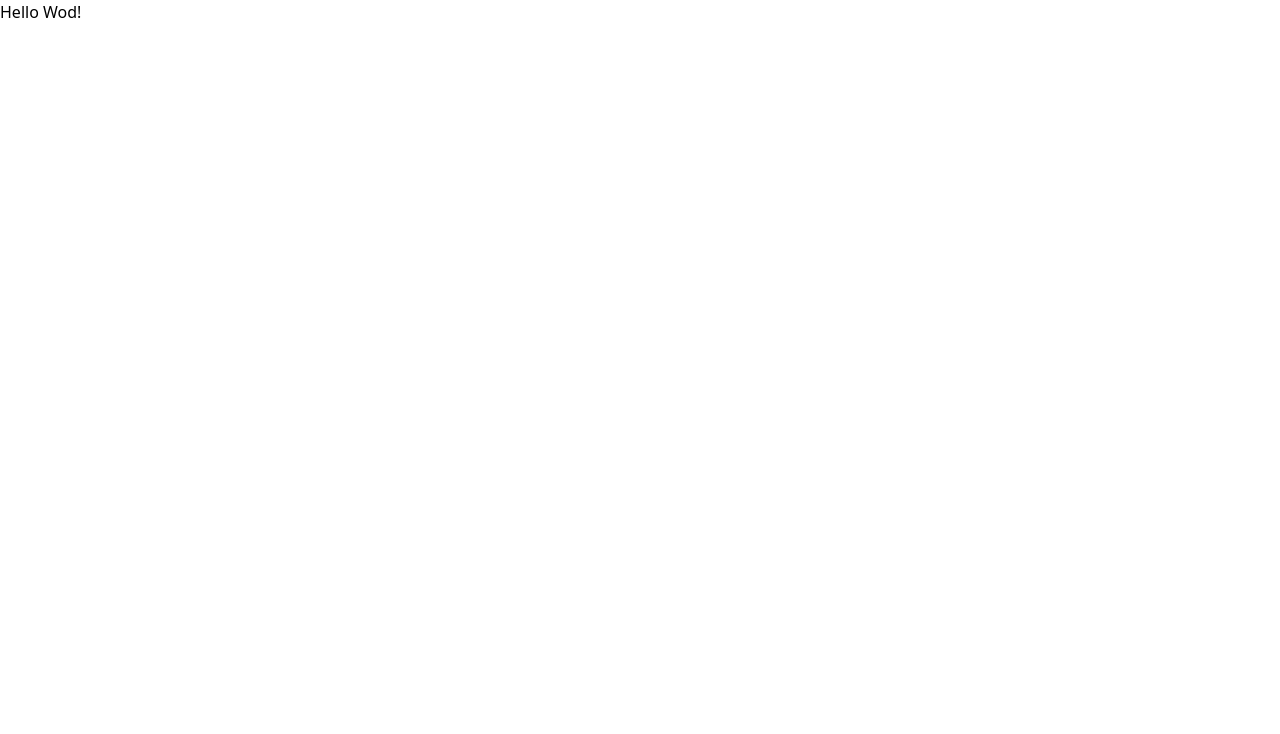
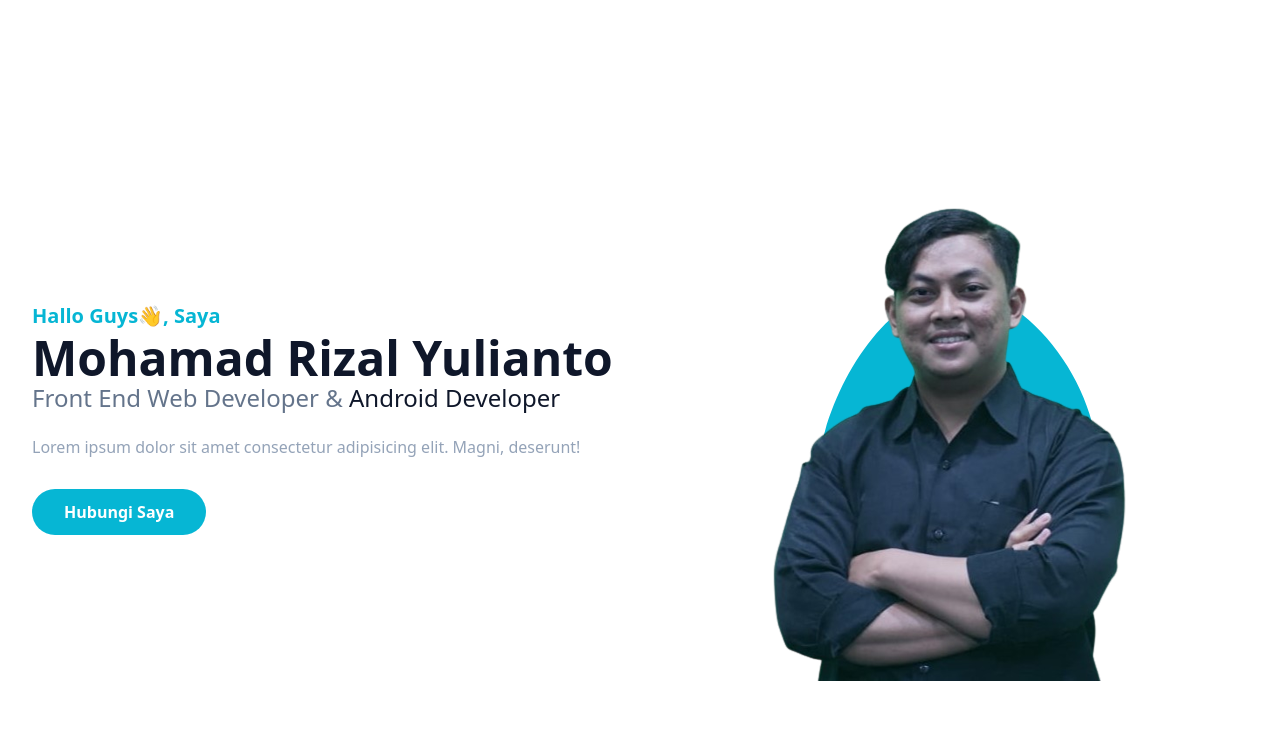
Before and after one commit to mohrizalyulianto01/Portfolio-TailwindCSS, a website: page index.html in a window 1280 px wide. Drawn offline with Linux system fonts and the light colour scheme.

Commit message:
Menambahkan Hero Section

```diff
--- a/index.html
+++ b/index.html
@@ -8,6 +8,59 @@
     <link href="/dist/output.css" rel="stylesheet" />
   </head>
   <body>
-    <p>Hello Wod!</p>
+    <!-- Hero Section Start -->
+    <section id="home" class="pt-36">
+      <div class="container">
+        <div class="flex flex-wrap">
+          <div class="w-full self-center px-4 lg:w-1/2">
+            <h1 class="text-base font-semibold text-primary md:text-xl">
+              Hallo Guys👋, Saya
+              <sapan class="block font-bold text-dark text-4xl mt-1 lg:text-5xl"
+                >Mohamad Rizal Yulianto</sapan
+              >
+            </h1>
+            <h2 class="font-medium text-slate-500 text-lg mb-5 lg:text-2xl">
+              Front End Web Developer &
+              <span class="text-dark">Android Developer</span>
+            </h2>
+            <p class="font-medium text-slate-400 mb-10 leading-relaxed">
+              Lorem ipsum dolor sit amet consectetur adipisicing elit. Magni,
+              deserunt!
+            </p>
+            <a
+              href="#"
+              class="text-base font-semibold text-white bg-primary py-3 px-8 rounded-full hover:shadow-lg hover:opacity-80 transition-300 ease-in-out"
+              >Hubungi Saya</a
+            >
+          </div>
+          <div class="w-full self-end px-4 lg:w-1/2">
+            <div class="relative mt-10 lg:mt-9 lg:right-0">
+              <img
+                src="dist/img/Rizal_Yulianto.png"
+                alt="Rizal Yulianto"
+                class="max-w-full mx-auto"
+              />
+              <span
+                class="absolute -bottom-0 -z-10 left-1/2 -translate-x-1/2 md:scale-125"
+              >
+                <svg
+                  widt="400"
+                  height="400"
+                  viewBox="0 0 200 200"
+                  xmlns="http://www.w3.org/2000/svg"
+                >
+                  <path
+                    fill="#06B6D4"
+                    d="M50.9,-21.3C57.5,3.5,48.3,28.7,29.7,42.6C11.1,56.5,-17,59.3,-33.2,47.1C-49.4,35,-53.7,8.1,-46.2,-18.1C-38.7,-44.2,-19.4,-69.6,1.4,-70C22.2,-70.5,44.4,-46.1,50.9,-21.3Z"
+                    transform="translate(100 100) scale(1.1)"
+                  />
+                </svg>
+              </span>
+            </div>
+          </div>
+        </div>
+      </div>
+    </section>
+    <!-- Hero Section End -->
   </body>
 </html>
--- a/tailwind.config.js
+++ b/tailwind.config.js
@@ -2,7 +2,16 @@
 module.exports = {
   content: ["index.html"],
   theme: {
-    extend: {},
+    container: {
+      center: true,
+      padding: "16px",
+    },
+    extend: {
+      colors: {
+        primary: "#06b6d4",
+        dark: "#0f172a",
+      },
+    },
   },
   plugins: [],
 };
```
Also changed, not shown: dist/img/Rizal_Yulianto.png (added), dist/output.css.
